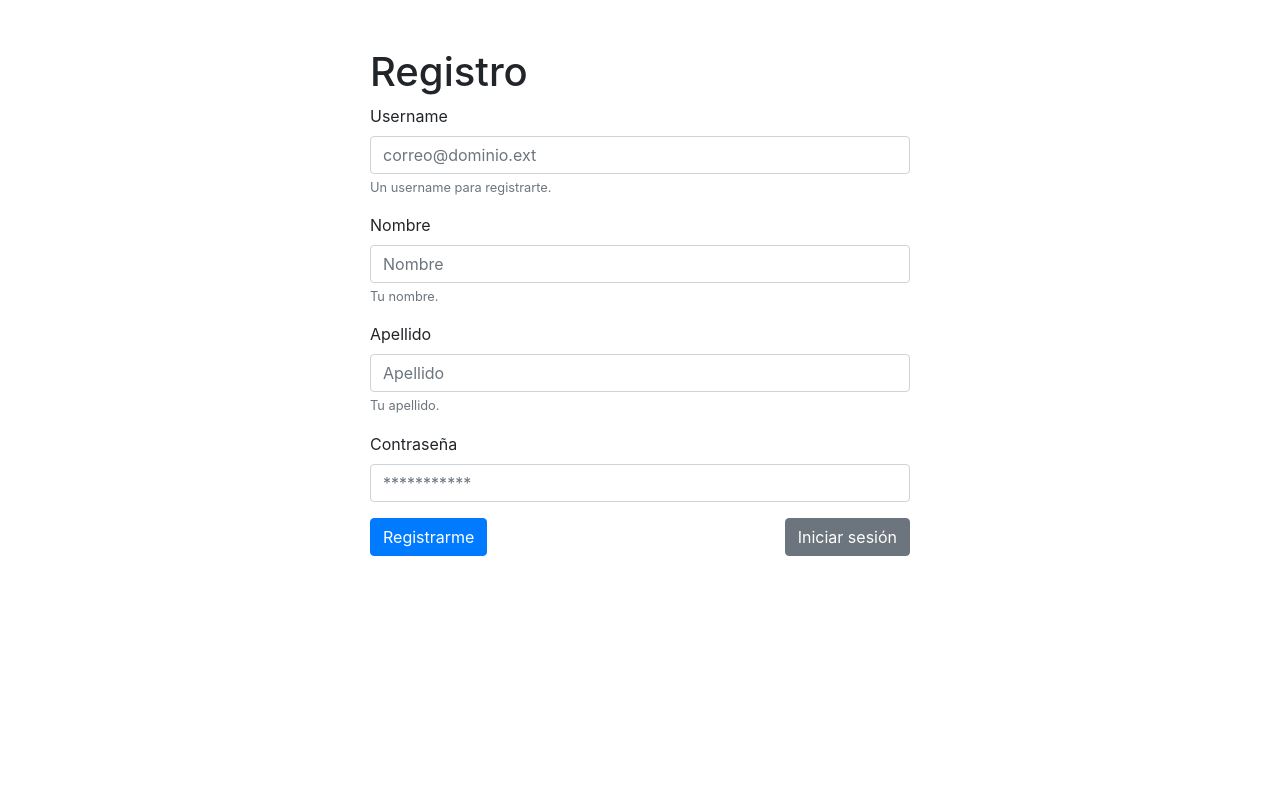
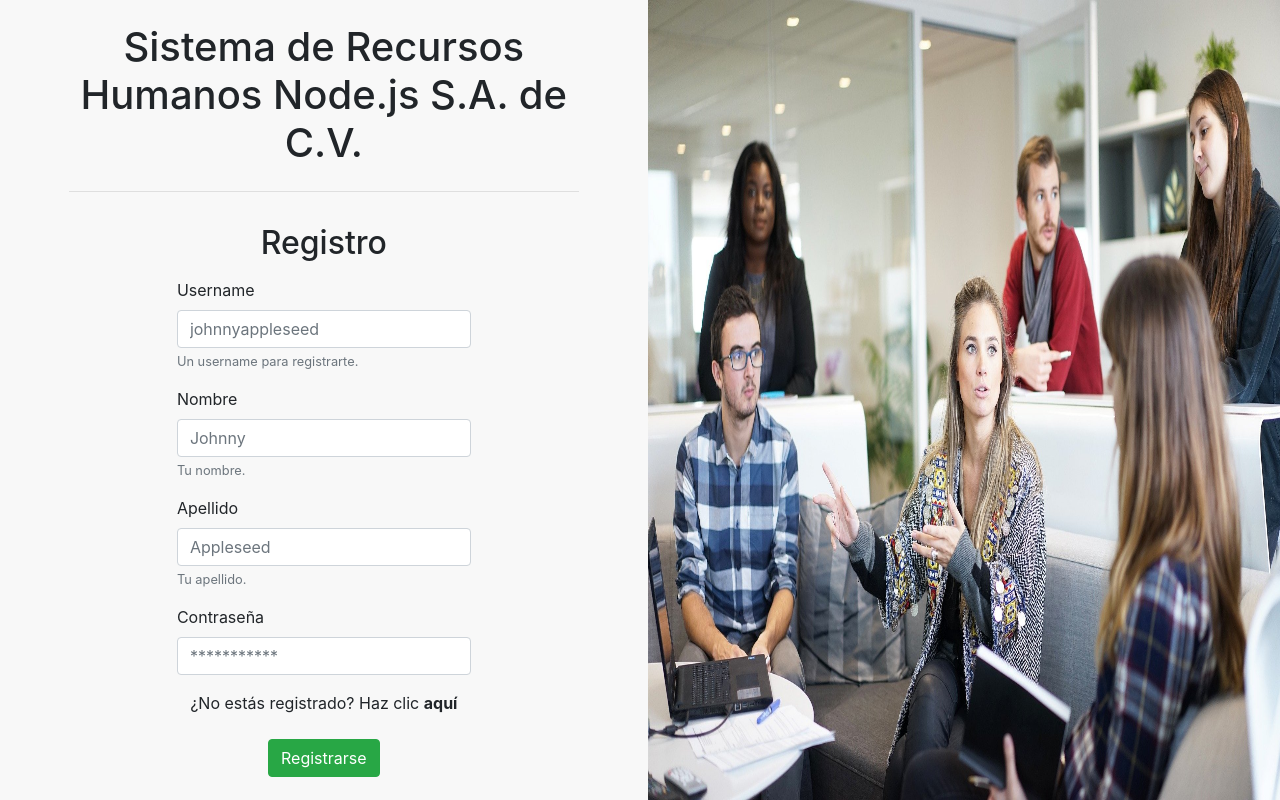
Before and after one commit to AnaGVF/SistemaRecursosHumanosNodeJS, a website: page SistemaUI/signin.html in a window 1280 px wide. Drawn offline with nearby package versions, Linux system fonts and the light colour scheme.

Commit message:
Interfaz Login y SignIn

```diff
--- a/SistemaUI/js/login.js
+++ b/SistemaUI/js/login.js
@@ -2,11 +2,11 @@ window.onload = init;
 
 function init() {
     if(!localStorage.getItem("token")) {
-        document.querySelector('.btn-secondary').addEventListener('click', function() {
+        document.querySelector('.irRegistro').addEventListener('click', function() {
             window.location.href = "signin.html";
         });
 
-        document.querySelector('.btn-primary').addEventListener('click', login);
+        document.querySelector('.btn-success').addEventListener('click', login);
     } else {
         window.location.href = "sistemaUI.html";
     }
--- a/SistemaUI/js/signin.js
+++ b/SistemaUI/js/signin.js
@@ -2,11 +2,11 @@ window.onload = init;
 
 function init() {
     if(!localStorage.getItem("token")) {
-        document.querySelector('.btn-secondary').addEventListener('click', function() {
+        document.querySelector('.irLogin').addEventListener('click', function() {
             window.location.href = "login.html";
         });
 
-        document.querySelector('.btn-primary').addEventListener('click', signin);
+        document.querySelector('.btn-success').addEventListener('click', signin);
     } else {
         window.location.href = "sistemaUI.html";
     }
--- a/SistemaUI/signin.html
+++ b/SistemaUI/signin.html
@@ -15,38 +15,49 @@
 </head>
 
 <body>
-    <div class="container">
-        <div class="row mt-5">
-            <div class="col-6 offset-3">
-                <h1>Registro</h1>
+    <div class="d-flex" style="height: auto;">
+        <div class="container d-flex flex-column justify-content-center" style="width: 100%; height: 100vh; background-color: rgb(248, 248, 248);">
+            <div class="row">
+                <div class="col-10 offset-1 mb-3" style="text-align: center;">
+                    <h1 class="mb-4">Sistema de Recursos Humanos Node.js S.A. de C.V.</h1>
+                    <hr>
+                </div>
+            </div>
+            <div class="row">
+                <div class="col-6 offset-3 mb-2" style="text-align: center;">
+                    <h2>Registro</h2>
                 </div>
             </div>
             <div class="row align-items-center">
                 <div class="col-6 offset-3">
                     <div class="form-group">
                         <label for="input-username">Username</label>
-                    <input type="email" class="form-control" id="input-username" placeholder="correo@dominio.ext">
+                        <input type="email" class="form-control" id="input-username" placeholder="johnnyappleseed">
                         <small class="form-text text-muted">Un username para registrarte.</small>
                     </div>
                     <div class="form-group">
                         <label for="input-name">Nombre</label>
-                    <input type="text" class="form-control" id="input-first_name" placeholder="Nombre">
+                        <input type="text" class="form-control" id="input-first_name" placeholder="Johnny">
                         <small class="form-text text-muted">Tu nombre.</small>
                     </div>
                     <div class="form-group">
                         <label for="input-last_name">Apellido</label>
-                    <input type="text" class="form-control" id="input-last_name" placeholder="Apellido">
+                        <input type="text" class="form-control" id="input-last_name" placeholder="Appleseed">
                         <small class="form-text text-muted">Tu apellido.</small>
                     </div>
-                <div class="form-group">
+                    <div class="form-group mb-3">
                         <label for="input-password">Contraseña</label>
                         <input type="password" class="form-control" id="input-password" placeholder="***********">
                     </div>
-                <div class="d-flex justify-content-between">
-                    <button class="btn btn-primary">Registrarme</button>
-                    <button class="btn btn-secondary">Iniciar sesión</button>
+                    <p class="mb-4 irLogin" style="text-align: center;">¿No estás registrado? Haz clic <b style="cursor: pointer;">aquí</b></p>
+                    <div class="d-flex justify-content-center">
+                        <button class="btn btn-success">Registrarse</button>
                     </div>
                 </div>
+            </div>
+        </div>
+        <div class="container d-flex justify-content-center" style="margin: 0px !important; padding: 0px !important; background-repeat: no-repeat; background-size: cover;">
+            <img src="img/fondo2.jpg" alt="Imagen de Fondo" style="width: 100%; height: auto;">
         </div>
     </div>
 </body>
```
Also changed, not shown: SistemaUI/login.html (+20 -9 lines), SistemaUI/img/fondo.jpg (added), SistemaUI/img/fondo2.jpg (added). Lines whose indentation alone changed are shown as unchanged.
